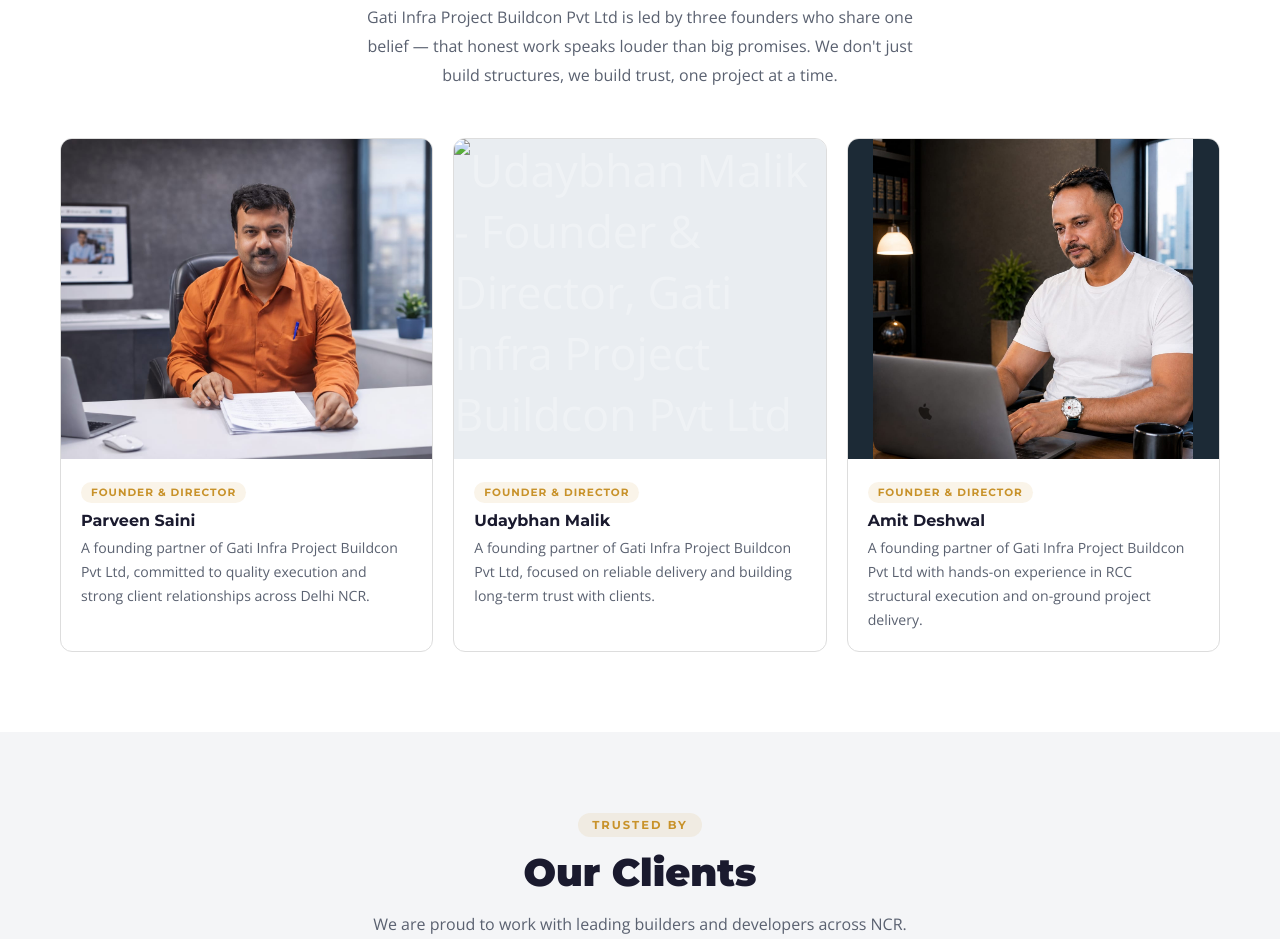
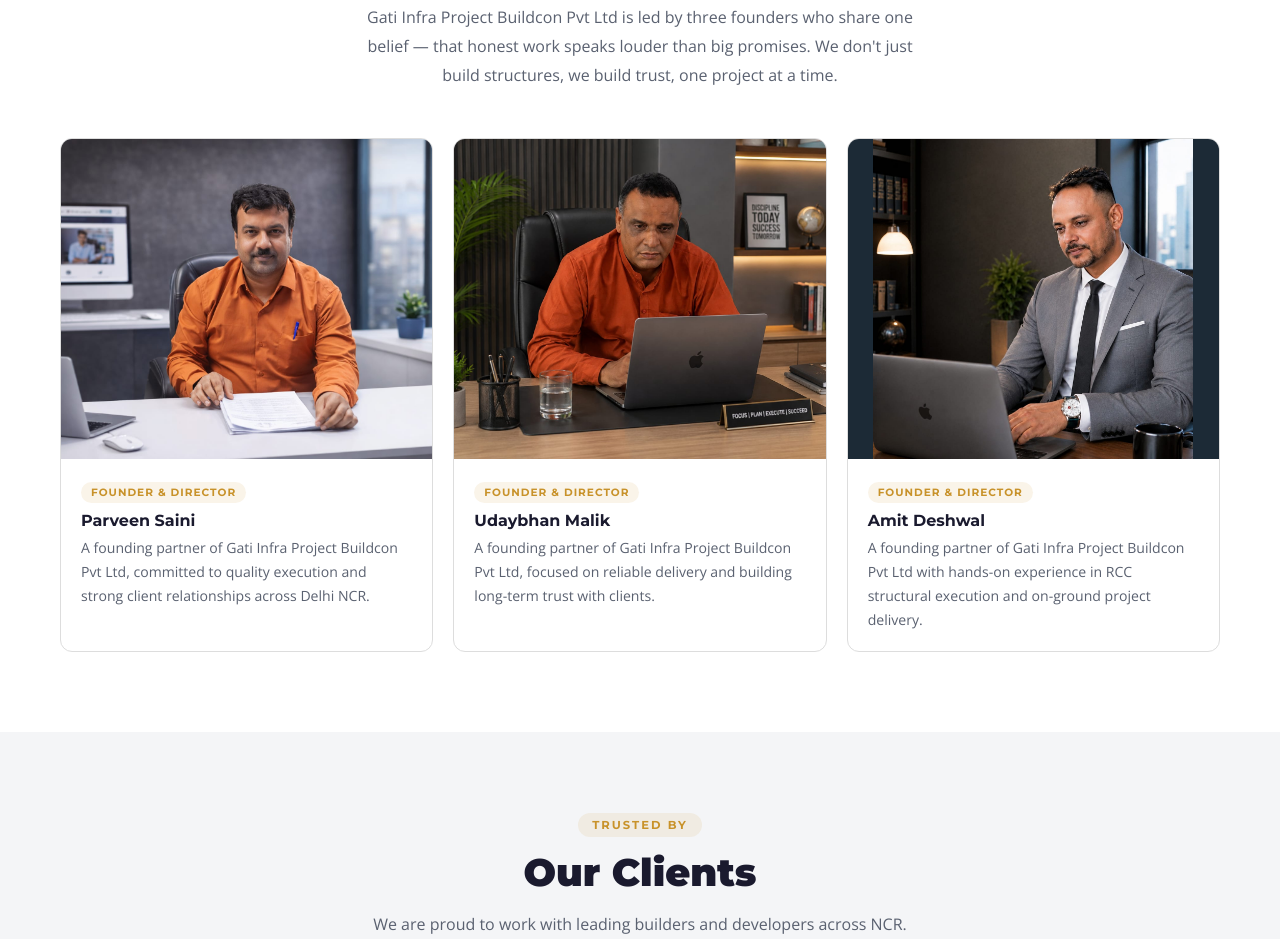
Before and after one commit to Devops-Waale/gati-infra, a plain HTML site: page index.html in a window 1280 px wide. Shown: the part 1823-2762 px from the top of the page. Drawn offline with nearby package versions, Linux system fonts and the light colour scheme.

```diff
--- a/index.html
+++ b/index.html
@@ -219,7 +219,7 @@
         </div>
         <div class="project-card">
           <div class="project-img">
-            <img src="images/udaybhan.jpg" alt="Udaybhan Malik - Founder & Director, Gati Infra Project Buildcon Pvt Ltd" loading="lazy"/>
+            <img src="images/udaybhan.jpeg" alt="Udaybhan Malik - Founder & Director, Gati Infra Project Buildcon Pvt Ltd" loading="lazy"/>
           </div>
           <div class="project-info">
             <span class="project-tag">Founder & Director</span>
@@ -229,7 +229,7 @@
         </div>
         <div class="project-card">
           <div class="project-img leader-contain">
-            <img src="images/amitphoto.jpeg" alt="Amit Deshwal - Founder & Director, Gati Infra Project Buildcon Pvt Ltd" loading="lazy"/>
+            <img src="images/amitupdated.jpeg" alt="Amit Deshwal - Founder & Director, Gati Infra Project Buildcon Pvt Ltd" loading="lazy"/>
           </div>
           <div class="project-info">
             <span class="project-tag">Founder & Director</span>
```
